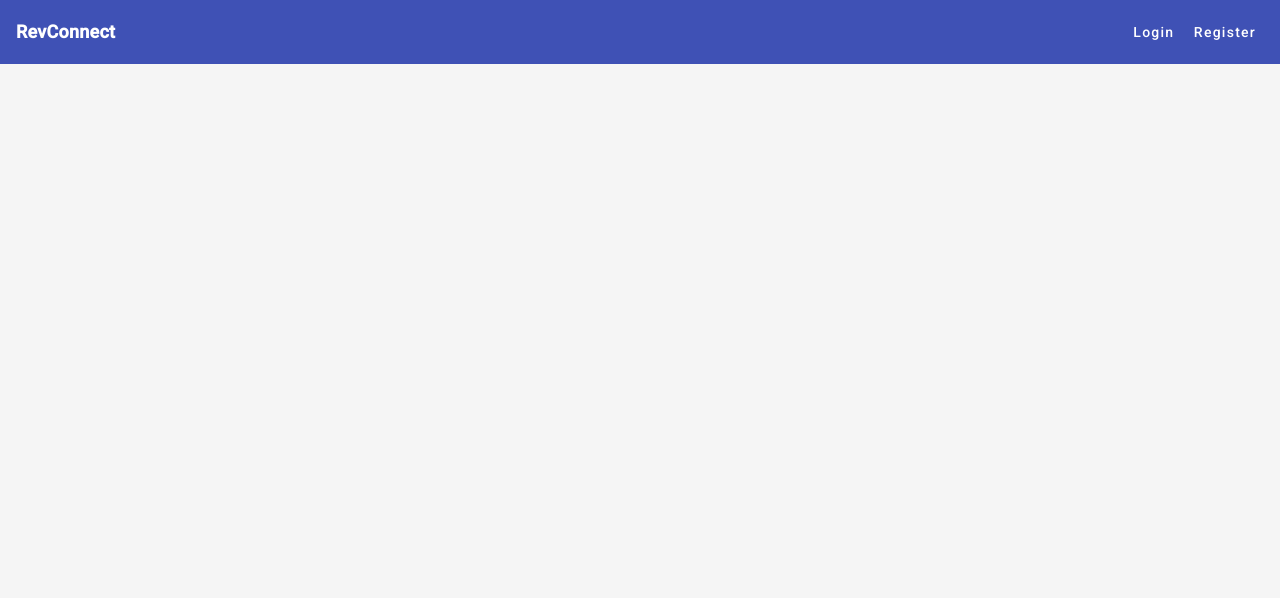
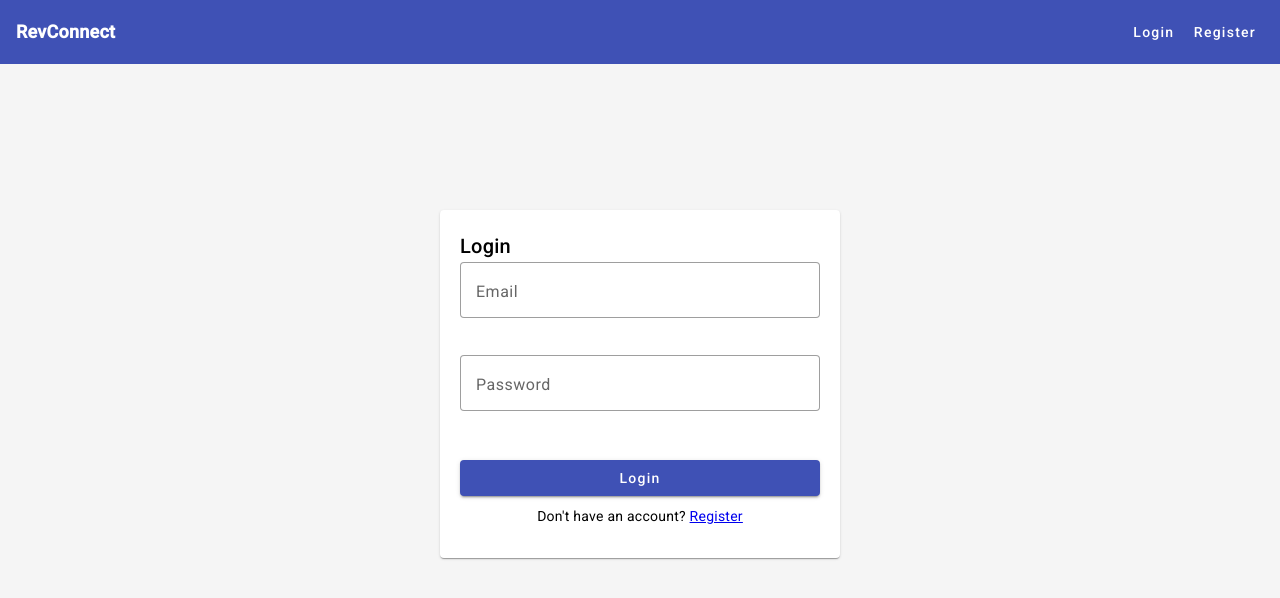
Before and after one commit to SiddhiBhadange/RevconnectUsingSpringBoot, an Angular app in the folder revconnect-frontend/: page /auth/login in a window 1280 px wide. Before the commit this address led to /. Shown: the top 598 px of the page. Built offline with nearby package versions, Linux system fonts and the light colour scheme.

Commit message:
Register Component added make changes in login

```diff
--- a/revconnect-frontend/src/app/app-routing.module.ts
+++ b/revconnect-frontend/src/app/app-routing.module.ts
@@ -1,7 +1,14 @@
 import { NgModule } from '@angular/core';
 import { RouterModule, Routes } from '@angular/router';
 
-const routes: Routes = [];
+const routes: Routes = [
+  {
+    path: 'auth',
+    loadChildren: () =>
+      import('./features/auth/auth.module').then(m => m.AuthModule)
+  },
+  { path: '', redirectTo: 'auth/login', pathMatch: 'full' }
+];
 
 @NgModule({
   imports: [RouterModule.forRoot(routes)],
--- a/revconnect-frontend/src/app/core/navbar/navbar.component.html
+++ b/revconnect-frontend/src/app/core/navbar/navbar.component.html
@@ -1,8 +1,7 @@
 <mat-toolbar color="primary">
   <span class="logo">RevConnect</span>
-
   <span class="spacer"></span>
 
-  <button mat-button>Login</button>
-  <button mat-button>Register</button>
+  <button mat-button routerLink="/auth/login">Login</button>
+  <button mat-button routerLink="/auth/register">Register</button>
 </mat-toolbar>
--- a/revconnect-frontend/src/app/features/auth/auth-routing.module.ts
+++ b/revconnect-frontend/src/app/features/auth/auth-routing.module.ts
@@ -1,18 +1,15 @@
 import { NgModule } from '@angular/core';
 import { RouterModule, Routes } from '@angular/router';
+import { LoginComponent } from './login/login.component';
+import { RegisterComponent } from './register/register.component';
 
 const routes: Routes = [
-  {
-    path: 'auth',
-    loadChildren: () =>
-      import('./features/auth/auth.module').then(m => m.AuthModule)
-  },
-  { path: '', redirectTo: 'auth/login', pathMatch: 'full' }
+  { path: 'login', component: LoginComponent },
+  { path: 'register', component: RegisterComponent }
 ];
+
 @NgModule({
   imports: [RouterModule.forChild(routes)],
   exports: [RouterModule]
 })
-export class AuthRoutingModule {
-
-}
+export class AuthRoutingModule {}
--- a/revconnect-frontend/src/app/features/auth/auth.module.ts
+++ b/revconnect-frontend/src/app/features/auth/auth.module.ts
@@ -1,38 +1,29 @@
 import { NgModule } from '@angular/core';
-import { RouterModule, Routes } from '@angular/router';
+import { CommonModule } from '@angular/common';
+import { ReactiveFormsModule } from '@angular/forms';
+
+import { AuthRoutingModule } from './auth-routing.module';
 import { LoginComponent } from './login/login.component';
 import { RegisterComponent } from './register/register.component';
 
-// Angular Material modules used by the auth components
 import { MatCardModule } from '@angular/material/card';
 import { MatFormFieldModule } from '@angular/material/form-field';
 import { MatInputModule } from '@angular/material/input';
 import { MatButtonModule } from '@angular/material/button';
-import { ReactiveFormsModule } from '@angular/forms';
-import { CommonModule } from '@angular/common';
-
-
-
-const routes: Routes = [
-  { path: 'login', component: LoginComponent },
-  { path: 'register', component: RegisterComponent }
-];
 
 @NgModule({
-  imports: [
-    RouterModule.forChild(routes),
-    CommonModule,
-    RouterModule,
-    ReactiveFormsModule,
-    MatCardModule,
-    MatFormFieldModule,     // <-- contains <mat-label>
-    MatInputModule,
-    MatButtonModule
-  ],
-  exports: [RouterModule],
   declarations: [
     LoginComponent,
     RegisterComponent
+  ],
+  imports: [
+    CommonModule,
+    ReactiveFormsModule,
+    AuthRoutingModule,
+    MatCardModule,
+    MatFormFieldModule,
+    MatInputModule,
+    MatButtonModule
   ]
 })
-export class AuthRoutingModule {}
+export class AuthModule { }
--- a/revconnect-frontend/src/app/features/auth/login/login.component.css
+++ b/revconnect-frontend/src/app/features/auth/login/login.component.css
@@ -6,7 +6,7 @@
 }
 
 mat-card {
-  width: 380px;
+ width: 400px;
   padding: 20px;
 }
 
@@ -19,3 +19,7 @@ mat-card {
   margin-top: 10px;
   text-align: center;
 }
+mat-form-field {
+  width: 100%;
+  margin-bottom: 15px;
+}
--- a/revconnect-frontend/src/app/features/auth/login/login.component.html
+++ b/revconnect-frontend/src/app/features/auth/login/login.component.html
@@ -1 +1,26 @@
-<p>login works!</p>
+<div class="auth-container">
+  <mat-card>
+    <mat-card-title>Login</mat-card-title>
+
+    <form>
+      <mat-form-field appearance="outline">
+        <mat-label>Email</mat-label>
+        <input matInput type="email" />
+      </mat-form-field>
+
+      <mat-form-field appearance="outline">
+        <mat-label>Password</mat-label>
+        <input matInput type="password" />
+      </mat-form-field>
+
+      <button mat-raised-button color="primary" class="full-width">
+        Login
+      </button>
+
+      <p class="switch">
+        Don't have an account?
+        <a routerLink="/auth/register">Register</a>
+      </p>
+    </form>
+  </mat-card>
+</div>
--- a/revconnect-frontend/src/app/features/auth/register/register.component.css
+++ b/revconnect-frontend/src/app/features/auth/register/register.component.css
@@ -0,0 +1,25 @@
+.auth-container {
+  display: flex;
+  justify-content: center;
+  align-items: center;
+  height: 80vh;
+}
+
+mat-card {
+  width: 400px;
+  padding: 20px;
+}
+
+.full-width {
+  width: 100%;
+  margin-top: 12px;
+}
+
+.switch {
+  margin-top: 10px;
+  text-align: center;
+}
+mat-form-field {
+  width: 100%;
+  margin-bottom: 15px;
+}
--- a/revconnect-frontend/src/app/features/auth/register/register.component.html
+++ b/revconnect-frontend/src/app/features/auth/register/register.component.html
@@ -1 +1,31 @@
-<p>register works!</p>
+<div class="auth-container">
+  <mat-card>
+    <mat-card-title>Register</mat-card-title>
+
+    <form>
+      <mat-form-field appearance="outline">
+        <mat-label>Username</mat-label>
+        <input matInput />
+      </mat-form-field>
+
+      <mat-form-field appearance="outline">
+        <mat-label>Email</mat-label>
+        <input matInput type="email" />
+      </mat-form-field>
+
+      <mat-form-field appearance="outline">
+        <mat-label>Password</mat-label>
+        <input matInput type="password" />
+      </mat-form-field>
+
+      <button mat-raised-button color="primary" class="full-width">
+        Register
+      </button>
+
+      <p class="switch">
+        Already have an account?
+        <a routerLink="/auth/login">Login</a>
+      </p>
+    </form>
+  </mat-card>
+</div>
--- a/revconnect-frontend/src/styles.css
+++ b/revconnect-frontend/src/styles.css
@@ -1,3 +1,4 @@
+@import "@angular/material/prebuilt-themes/indigo-pink.css";
 html, body {
   height: 100%;
   margin: 0;
```
